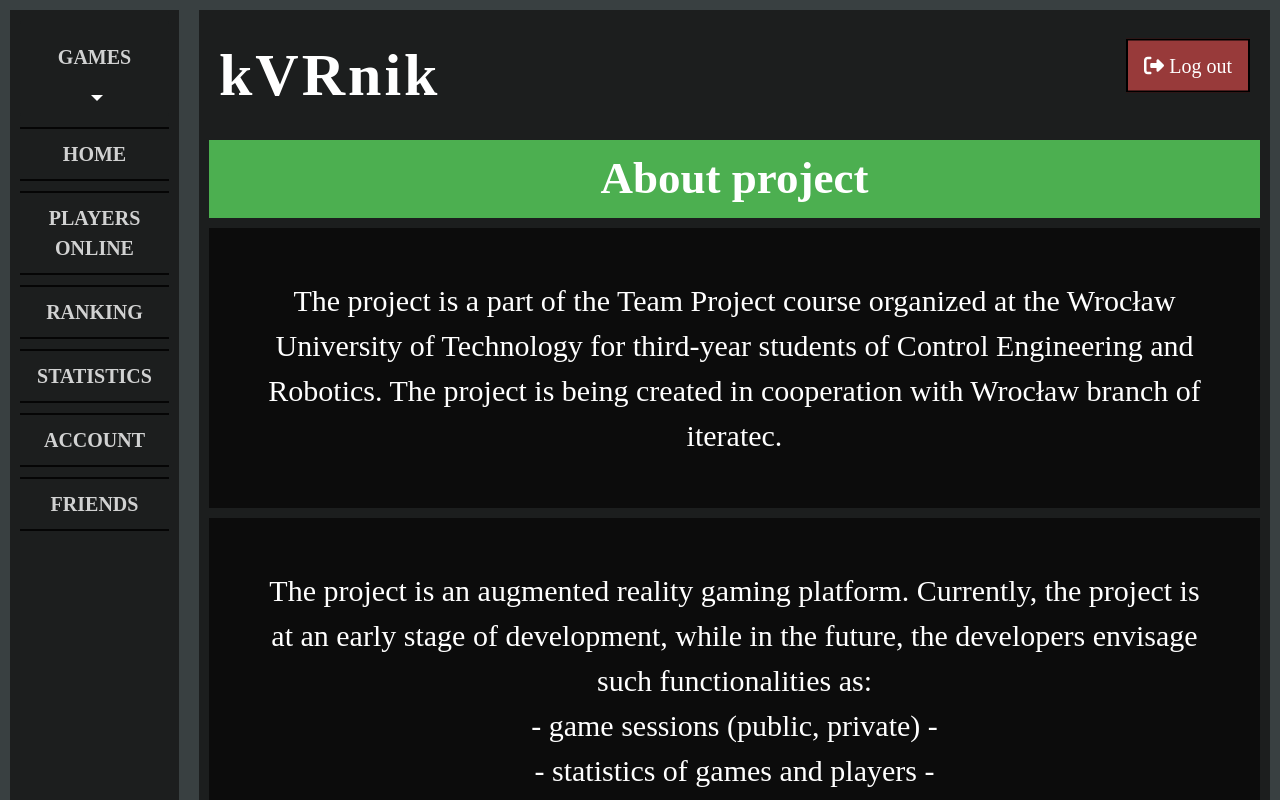
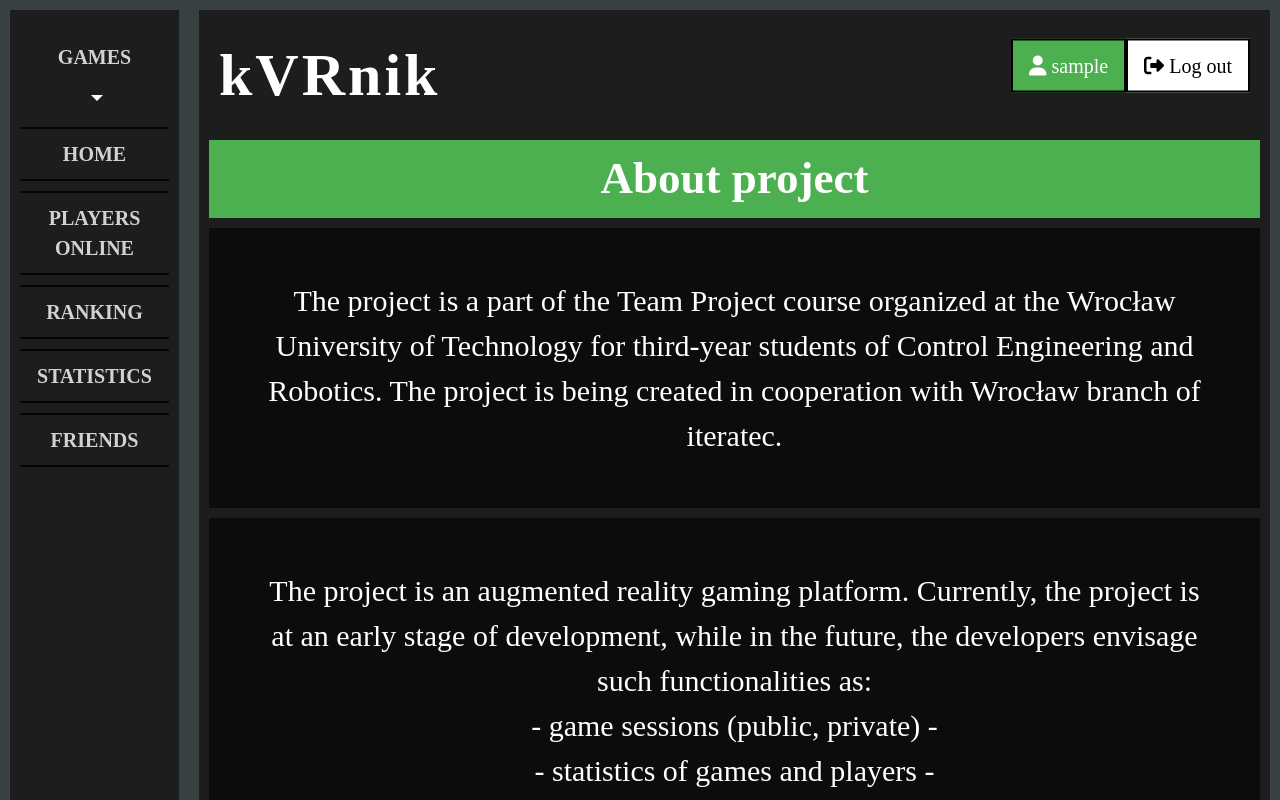
Before and after one commit to artProjects2019/ProjectAR, a Vue app in the folder frontend/: page / in a window 1280 px wide. Shown: the top 800 px of the page. Built offline with nearby package versions, Linux system fonts and the light colour scheme; sample sign-in values are in the browser's storage.

Commit message:
Navigating between login and registration forms

```diff
--- a/frontend/public/style.css
+++ b/frontend/public/style.css
@@ -123,7 +123,7 @@ body {
     font-size: 45px;
 }
 
-#login{
+#login, #user {
     background-color: #4CAF50; /* Green */
     color: white;
     padding: 10px 16px;
@@ -134,18 +134,7 @@ body {
     border: 2px solid black;
 }
 
-#logout{
-    background-color: #983a3a; /* Red */
-    color: white;
-    padding: 10px 16px;
-    text-align: center;
-    text-decoration: none;
-    display: inline-block;
-    font-size: 20px;
-    border: 2px solid black;
-}
-
-#signin{
+#signup, #logout {
     background-color: white;
     padding: 10px 16px;
     text-align: center;
--- a/frontend/src/components/Home.vue
+++ b/frontend/src/components/Home.vue
@@ -13,16 +13,21 @@
             <font-awesome-icon icon="sign-in-alt" /> Log in
           </button>
 
-          <button id="signin" @click="$router.push('./register')">
+          <button id="signup" @click="$router.push('./register')">
             <font-awesome-icon icon="user-plus" /> Sign up
           </button>
 
         </div>
 
         <div v-if="logged" id="topR">
+          <button id="user" @click="$router.push('./account')">
+            <font-awesome-icon icon="user" /> {{logged.username}}
+          </button>
+
           <button id="logout" @click.prevent="logOut">
             <font-awesome-icon icon="sign-out-alt" /> Log out
           </button>
+
         </div>
       </div>
 
--- a/frontend/src/components/Menu.vue
+++ b/frontend/src/components/Menu.vue
@@ -53,14 +53,6 @@
     <div class="option">
       <router-link
           style ="text-decoration: none; color: white;"
-          to="./account">
-        ACCOUNT
-      </router-link>
-    </div>
-
-    <div class="option">
-      <router-link
-          style ="text-decoration: none; color: white;"
           to="./friends">
         FRIENDS
       </router-link>
```
